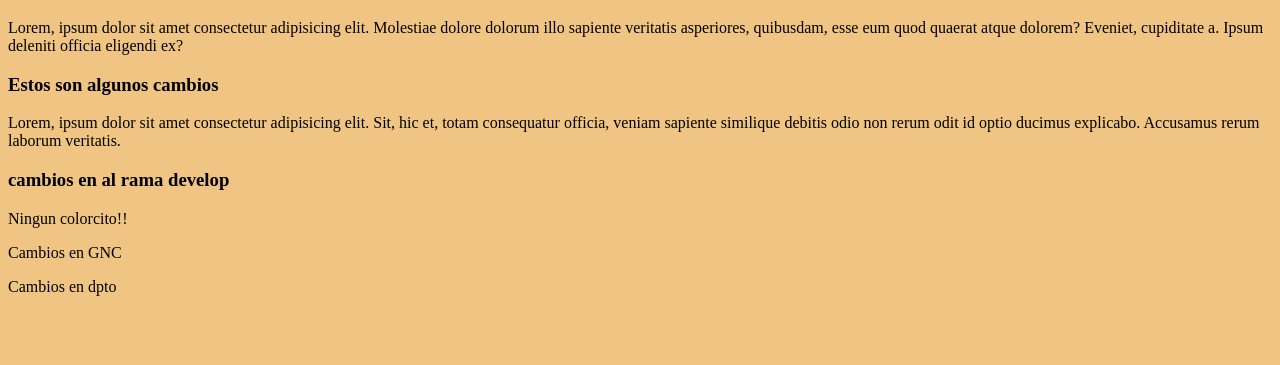
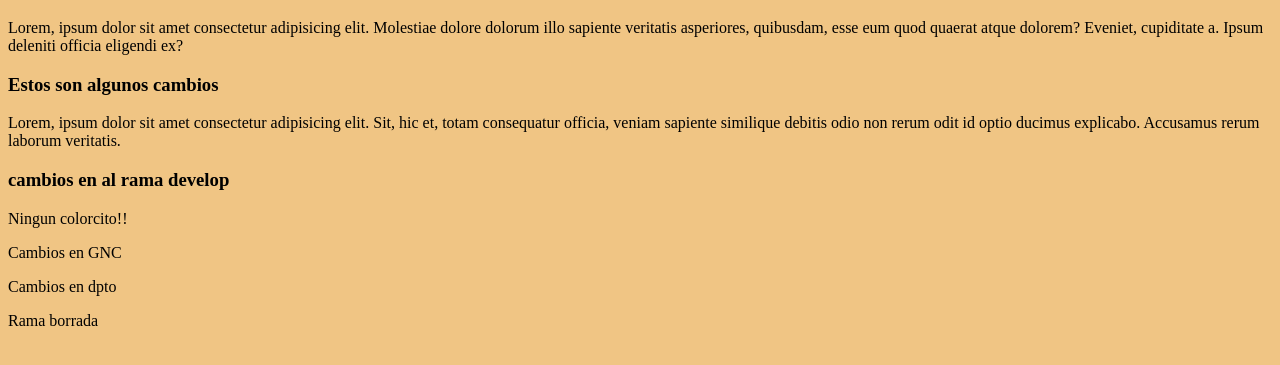
Before and after one commit to LuisAriel172/coder-wd, a plain HTML site: page index.html in a window 1280 px wide. Shown: the part 61-426 px from the top of the page. Drawn offline with Linux system fonts and the light colour scheme.

Commit message:
por fin?

```diff
--- a/index.html
+++ b/index.html
@@ -21,5 +21,6 @@
     <p>Ningun colorcito!!</p>
     <p>Cambios en GNC</p>
     <p>Cambios en dpto</p>
+    <p>Rama borrada</p>
 </body>
 </html>
```
